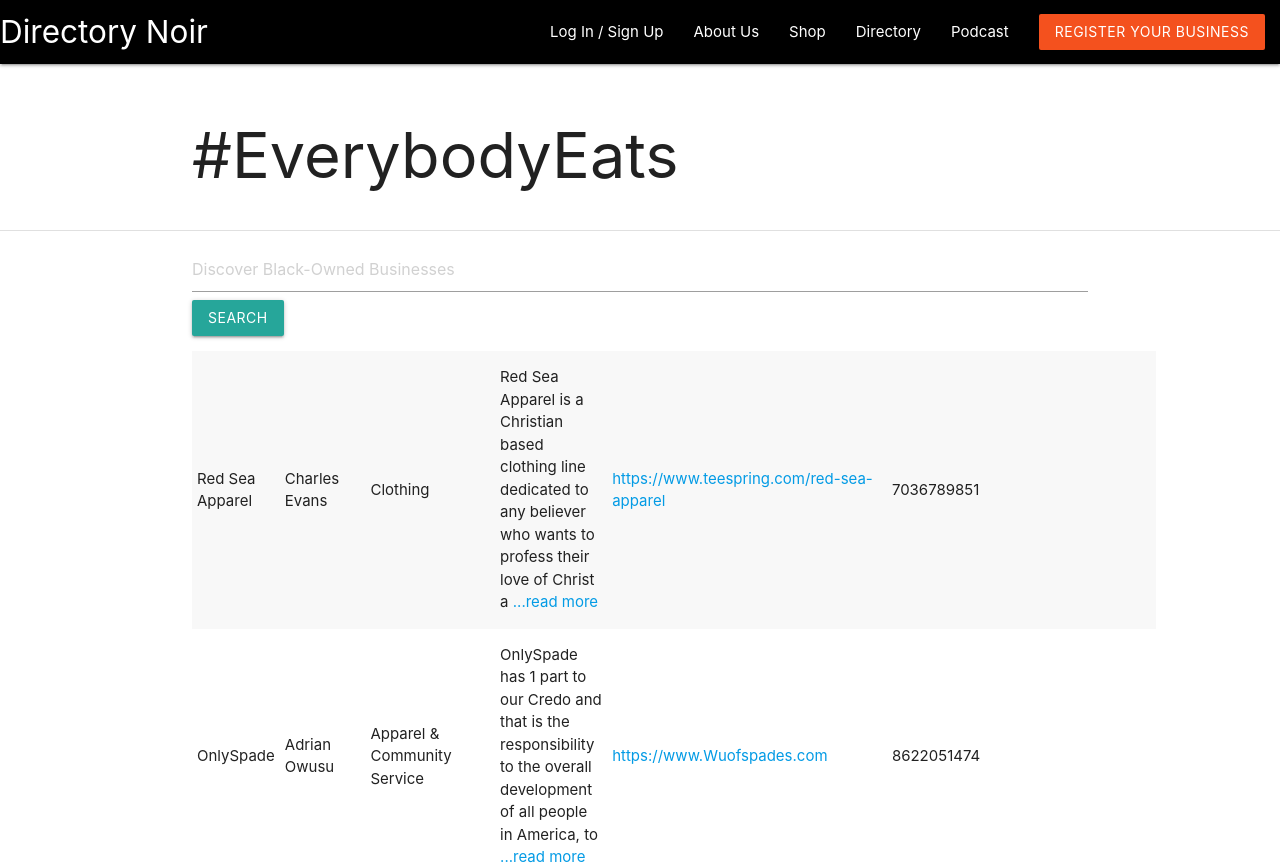
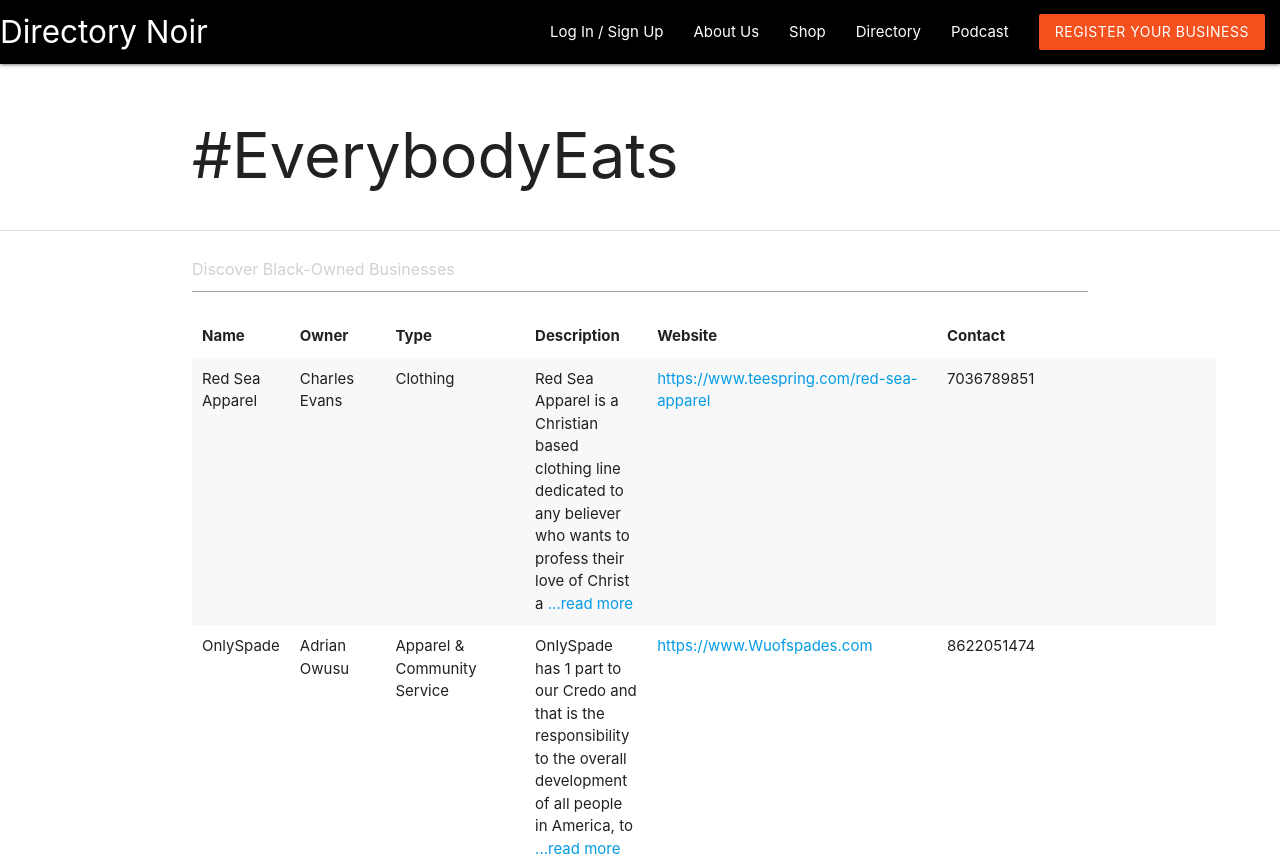
Before and after one commit to KrashMunoz/directory-noir, an Angular app: page / in a window 1280 px wide. Shown: the top 865 px of the page. Built offline with nearby package versions, Linux system fonts and the light colour scheme.

Commit message:
Added table headers to the directory; Updated the CSS and added main tag in the main app component

```diff
--- a/src/app/app.component.html
+++ b/src/app/app.component.html
@@ -1,4 +1,5 @@
 <app-top-navigation></app-top-navigation>
+<main>
   <div class="container">
     <div class="section">
       <h1>#EverybodyEats</h1>
@@ -13,6 +14,7 @@
     <!-- <div class="section">
     </div> -->
   </div>
+</main>
 <footer class="page-footer">
   <div class="container">
     <div class="row">
--- a/src/app/directory/directory.component.css
+++ b/src/app/directory/directory.component.css
@@ -0,0 +1,9 @@
+table td,
+table th {
+  padding: 10px;
+  vertical-align: top;
+}
+
+table {
+  margin-bottom: 1em;
+}
--- a/src/app/directory/directory.component.html
+++ b/src/app/directory/directory.component.html
@@ -1,13 +1,19 @@
 <div class="section">
   <!-- <form> -->
   <input [(ngModel)]="contentFilter" type="text" name="" id="filterInput" placeholder="Discover Black-Owned Businesses">
-  <button type="submit" class="btn waves-light">Search</button>
+  <!-- <button type="submit" class="btn waves-light">Search</button> -->
   <!-- </form> -->
 </div>
 <table class="responsive-table striped">
   <thead>
     <tr>
-      <th *ngFor="let column of columnNames">{{column}}</th>
+      <!-- <th *ngFor="let col of columnNames">{{col}}</th> -->
+      <th>Name</th>
+      <th>Owner</th>
+      <th>Type</th>
+      <th>Description</th>
+      <th>Website</th>
+      <th>Contact</th>
     </tr>
   </thead>
   <tbody>
--- a/src/app/mock-content.ts
+++ b/src/app/mock-content.ts
@@ -6,7 +6,7 @@
     description: string;
     website: string;
     contact: string;
-    logo: string;
+    // logo: string;
 }
 
 export const CONTENT: Business[] = [
@@ -18,7 +18,7 @@
         description: 'Red Sea Apparel is a Christian based clothing line dedicated to any believer who wants to profess their love of Christ and look dope while fly while doing it.',
         website: 'https://www.teespring.com/red-sea-apparel',
         contact: '7036789851',
-        logo: null
+        // logo: null
     },
     {
         id: 2,
@@ -28,7 +28,7 @@
         description: 'OnlySpade has 1 part to our Credo and that is the responsibility to the overall development of all people in America, to be able to recultivate the standards of the American lifestyle, to eradicate systematic oppression, to create a future where everyone has a chance to be able to build towards whatever goals that they are ambitious enough to achieve. In short and in our phrase, our credo is to RedefineOrdinary',
         website: 'https://www.Wuofspades.com',
         contact: '8622051474',
-        logo: null
+        // logo: null
     },
     {
         id: 3,
@@ -38,7 +38,7 @@
         description: 'Promoting holistic health through the empowerment of the mind, body, and spirit.',
         website: '@levol.soul',
         contact: 'Levol.soul@gmail.com',
-        logo: null
+        // logo: null
     },
     {
         id: 4,
@@ -48,7 +48,7 @@
         description: 'All Natural & Vegan Lip Gloss and Lip Scrubs, Wig Colorist, And more Products coming soon',
         website: 'https://www.nesiabeautybeyond.shop',
         contact: 'Beauty.beyondbookings@gmail.com',
-        logo: null
+        // logo: null
     },
     {
         id: 5,
@@ -58,7 +58,7 @@
         description: 'MoveATX is a Black Owned Community Fitness program. We host free camps every Saturday Morning at Zilker park. We’ve created a stress free environment for you to laugh, sweat, network, and dance (if you have the energy). We bring a unique experience to our workouts, like being at a family cookout, through our personalities and music. Donations are welcomed! Come check us out! #moveATX',
         website: '@moveatxfit',
         contact: 'Maveatxfit@gmail.com',
-        logo: null
+        // logo: null
     },
     {
         id: 6,
@@ -68,7 +68,7 @@
         description: 'Sharing perceptions of truth through clothing, art, and media. ',
         website: 'https://www.Truthlifestyle.com',
         contact: 'truth@truthlifestyle.com',
-        logo: null
+        // logo: null
     },
     {
         id: 7,
@@ -78,7 +78,7 @@
         description: 'Get Lost VIP is a full service luxury travel firm specializing in travel planning and corporate & wellness retreats. At Get Lost VIP, we make it our mission to demonstrate how travel can be leveraged as a tool by which one can improve their overall health & wellness. Our firm is unique in that we are able to provide our clients with an intimate travel experience while servicing our clients during hours that best suite their needs. GLV Traveller is our line if fine merchandise & accessories. GLV Traveller provides a luxury travel experience from your wardrobe to your final destination. Our goal is to provide an elevated travel style that exudes both sophistication & comfort.',
         website: 'https://getlostvip.com/',
         contact: 'questions@getlostvip.com',
-        logo: null
+        // logo: null
     },
     {
         id: 8,
@@ -88,6 +88,6 @@
         description: 'Blink Social is a social networking company highlighting minorities perspectives through video series & an online marketplace. We focus on building a community for minorities to create, collaborate, and gain exposure through all mediums. Our community of digital and physical spaces were created and curated to evoke inspiration, creativity and collaboration for Black communities across the US.We believe that with the right insight, knowledge, resources, and network everyone can grow and do anything they set their minds too.',
         website: 'https://theblinksocial.com',
         contact: 'contact@theblinksocial.com',
-        logo: null
+        // logo: null
     },
 ]
```
Also changed, not shown: src/app/app.component.css (+9 -0 lines). Lines whose indentation alone changed are shown as unchanged.
